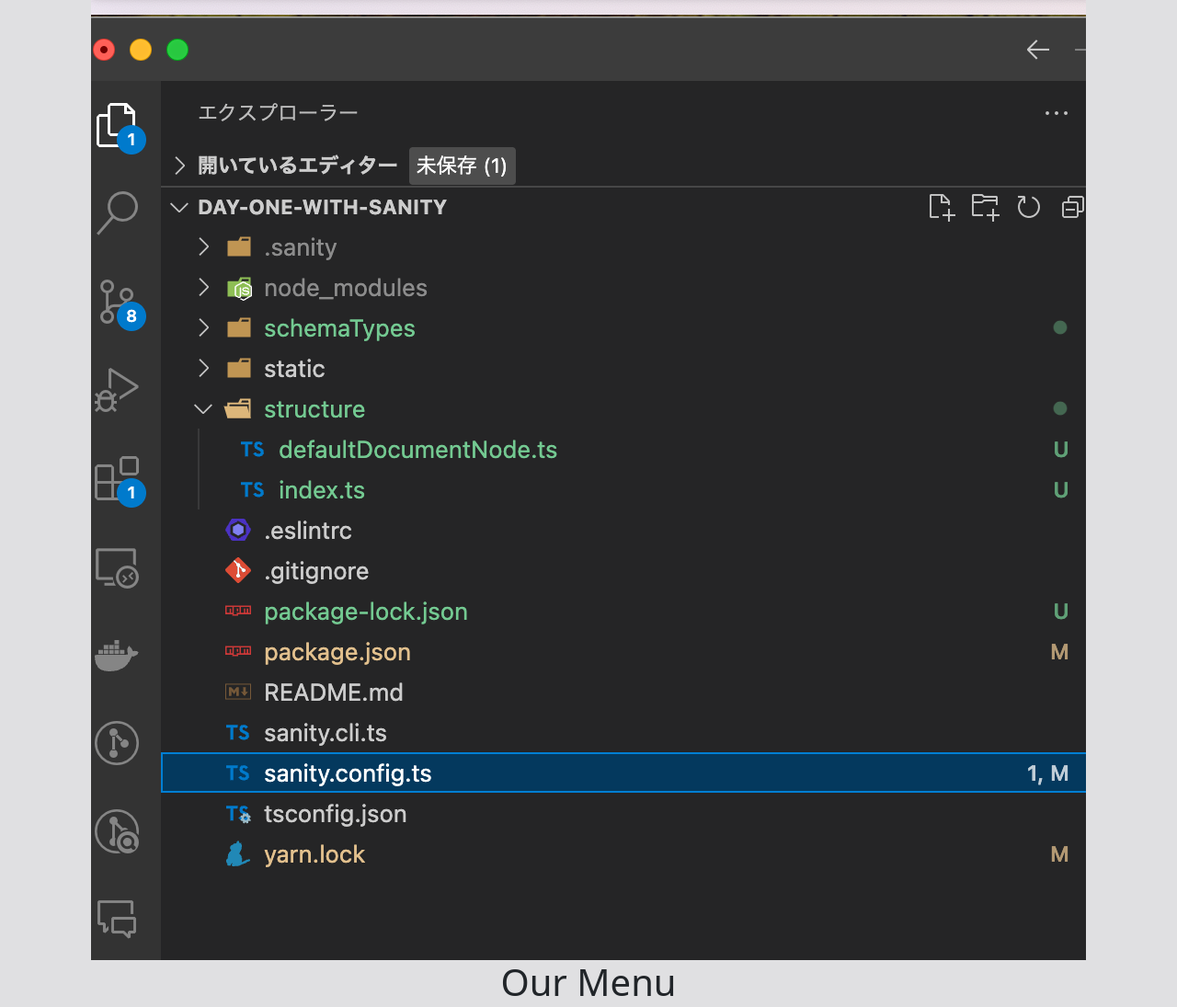
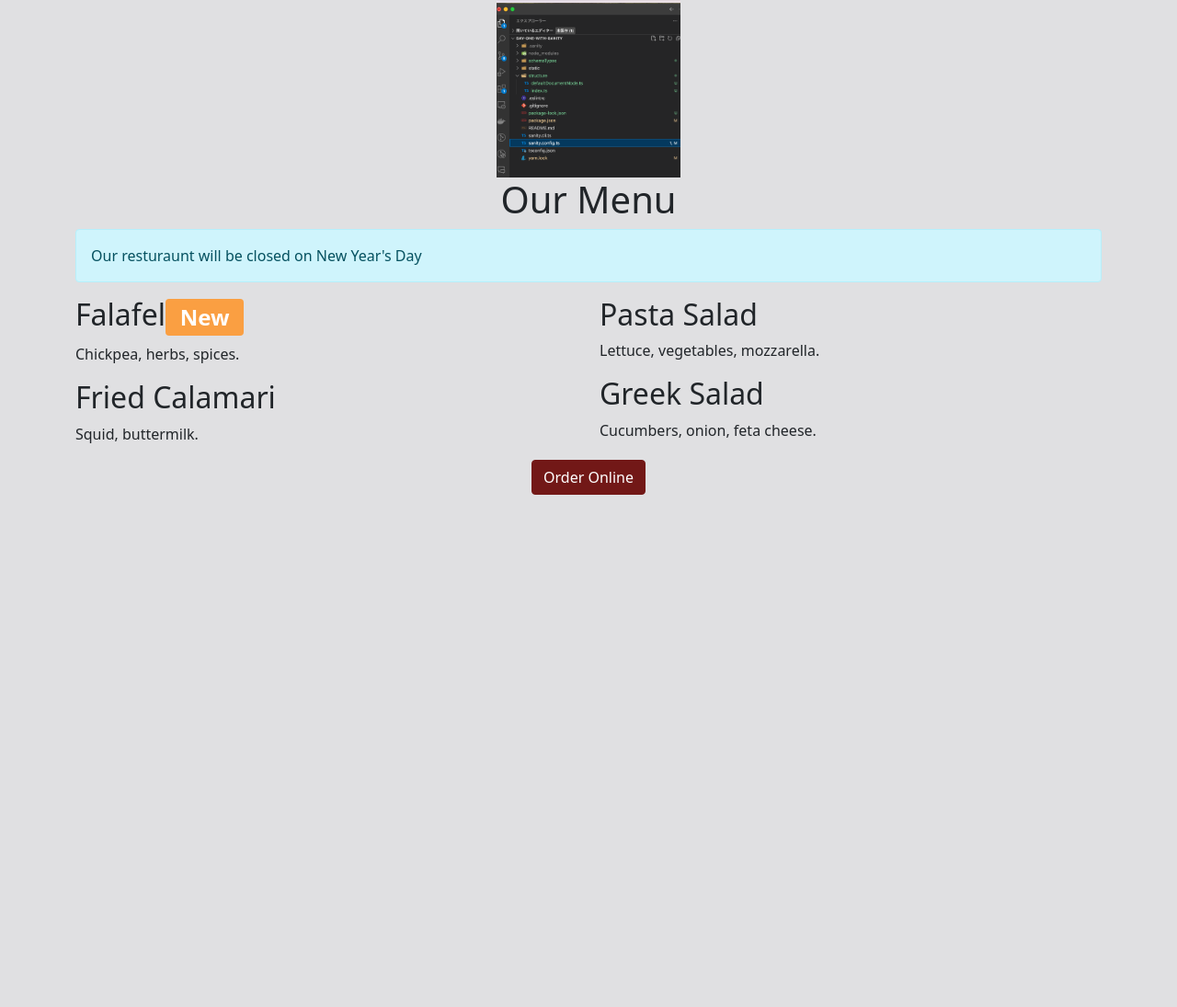
Before and after one commit to tokechan/coursera-backend, a plain HTML site: page coursera/module3/index.html in a window 1280 px wide. Shown: the top 1095 px of the page at 92% size. After the commit the page ends 800 px from the top, so only its background shows below. Drawn offline with Linux system fonts and the light colour scheme.

Commit message:
col-12_practice

```diff
--- a/coursera/module3/index.html
+++ b/coursera/module3/index.html
@@ -2,17 +2,16 @@
 <html>
 
 <head>
-    <title>Littel Lemon</title>
+    <title>Little Lemon</title>
     <link href="bootstrap.min.css" rel="stylesheet">
 </head>
 
 <body>
-    <script src="bootstrap.bundle.min.js"></script>
     <div class="container">
         <div class="row">
             <div class="col-12">
                 <div class="text-center">
-                    <img src="logo.png" class="img-fluid">
+                    <img src="logo.png" width="200" height="150" class="img-fluid">
                 </div>
             </div>
         </div>
@@ -21,23 +20,34 @@
                 <div class="text-center">
                     <h1>Our Menu</h1>
                 </div>
+                <div class="alert alert-info" role="alert">
+                    Our resturaunt will be closed on New Year's Day
+                </div>
             </div>
         </div>
         <div class="row">
             <div class="col-12 col-lg-6">
-                <h2>Falafel</h2>
+                <h2>Falafel<span class="badge bg-secondary">New</span></span></h2>
                 <p>Chickpea, herbs, spices.</p>
                 <h2>Fried Calamari</h2>
                 <p>Squid, buttermilk.</p>
             </div>
             <div class="col-12 col-lg-6">
                 <h2>Pasta Salad</h2>
-                <p>Lettuce, vegetabeles, mozzarella.</p>
+                <p>Lettuce, vegetables, mozzarella.</p>
                 <h2>Greek Salad</h2>
                 <p>Cucumbers, onion, feta cheese.</p>
             </div>
         </div>
+        <div class="row">
+            <div class="col-12">
+                <div class="text-center">
+                    <button type="button" class="btn btn-primary">Order Online</button>
+                </div>
+            </div>
+        </div>
     </div>
+    <script src="bootstrap.bundle.min.js"></script>
 </body>
 
 </html>
```
